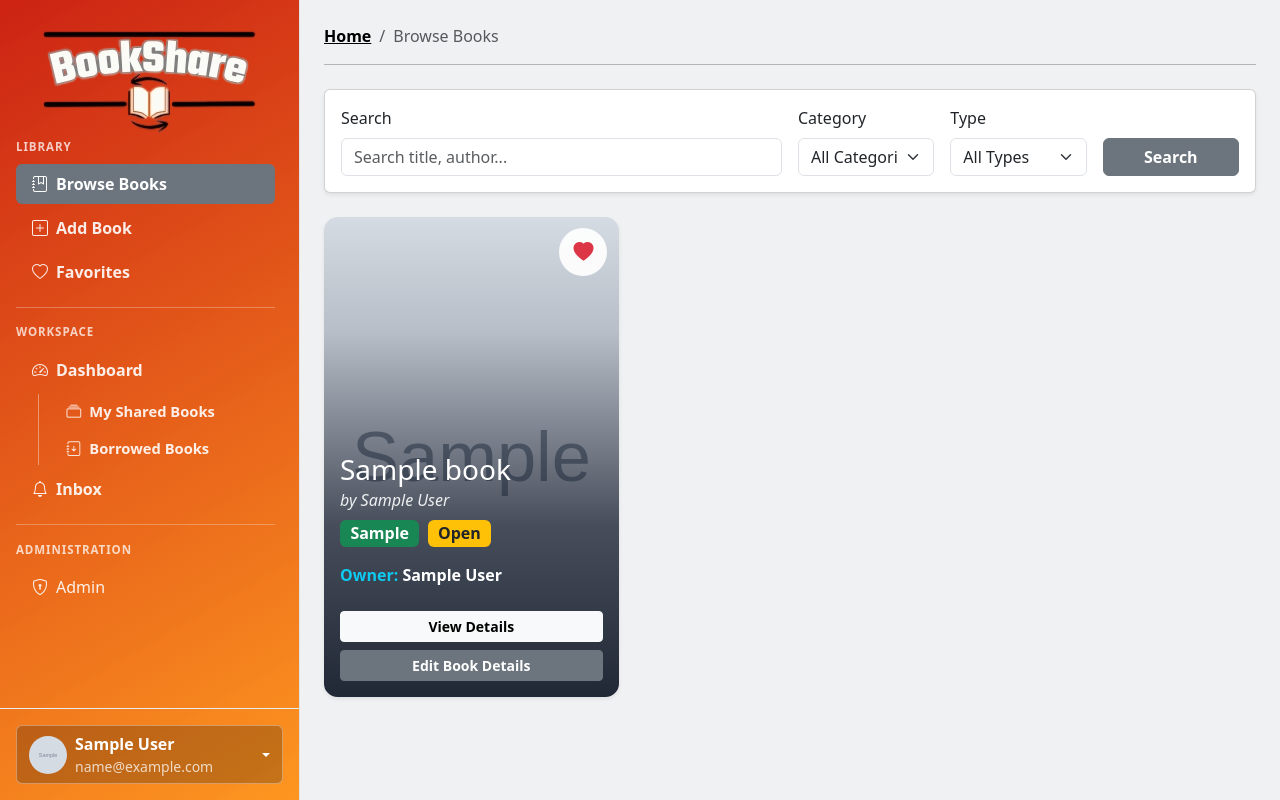
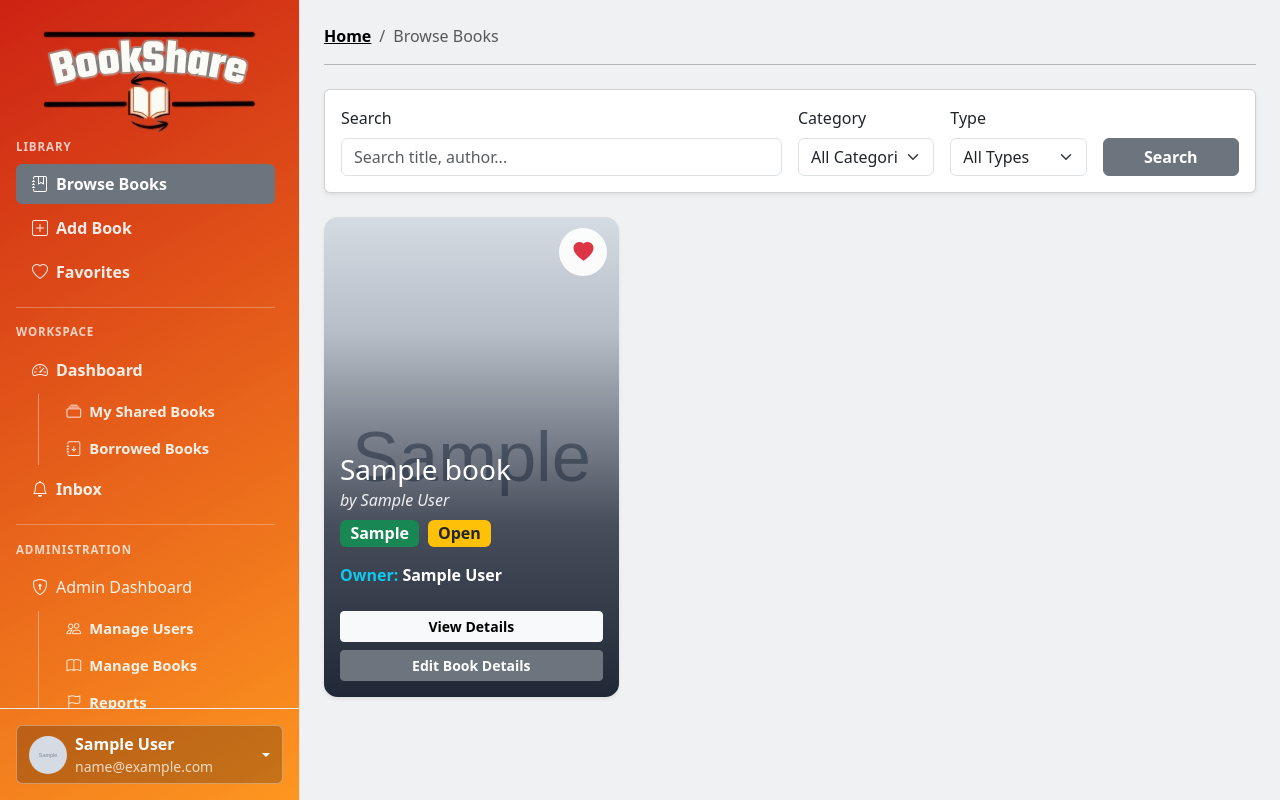
Before and after one commit to TalalAhmad-dev/Book-Sharing-Platform, a Flask app: page /books/ in a window 1280 px wide. Run offline with Flask 3, Linux system fonts and the light colour scheme; a user stored in the database is signed in; tables that the repository leaves empty hold one stand-in row (values such as "Sample post"); grey boxes marked "Sample" are stand-in pictures.

Commit message:
Remove back-redirect helper; use explicit redirects
 Refine the admin sidebar by adding sub-navigation links (users, books, reports), improving active-state checks and label clarity for better navigation.

```diff
--- a/routes/books.py
+++ b/routes/books.py
@@ -9,9 +9,6 @@ import os
 from werkzeug.utils import secure_filename
 
 books_bp = Blueprint('books', __name__)
-
-def _redirect_back_or(endpoint, **values):
-    return redirect(request.referrer or url_for(endpoint, **values))
 
 @books_bp.route('/')
 @login_required
@@ -90,7 +87,7 @@ def detail(book_id):
     except Exception as e:
         current_app.logger.exception(f'Error loading book detail for ID {book_id}: {e}')
         flash('An error occurred while loading book details.', 'danger')
-        return _redirect_back_or('books.catalog')
+        return redirect(url_for('books.catalog'))
 
 @books_bp.route('/add', methods=['GET', 'POST'])
 @login_required
@@ -106,7 +103,7 @@ def add():
 
             if not title or not author or not category or not book_type:
                 flash('Please provide the required fields', 'danger')
-                return _redirect_back_or('books.add')
+                return redirect(url_for('books.add'))
 
             new_book = Book()
             new_book.title = escape(title)
@@ -131,7 +128,7 @@ def add():
                     filename = secure_filename(file.filename)
                     if not filename.lower().endswith(('.pdf', '.epub', '.txt')):
                         flash('Invalid file type. Only PDF, EPUB, and TXT files are allowed.', 'danger')
-                        return _redirect_back_or('books.add')
+                        return redirect(url_for('books.add'))
                     upload_dir = os.path.join(current_app.config['UPLOAD_FOLDER'], 'books', str(current_user.id))
                     os.makedirs(upload_dir, exist_ok=True)
                     file_path = os.path.join('books', str(current_user.id), filename)
@@ -139,20 +136,20 @@ def add():
                     new_book.file_path = file_path
                 elif not new_book.file_path:
                     flash('Please upload a file for digital books.', 'danger')
-                    return _redirect_back_or('books.add')
+                    return redirect(url_for('books.add'))
 
             elif book_type == 'physical':
                 condition = request.form.get('condition')
                 if not condition or not condition.strip():
                     flash('Please select a condition for physical books.', 'danger')
-                    return _redirect_back_or('books.add')
+                    return redirect(url_for('books.add'))
 
                 new_book.condition = escape(condition)
                 new_book.location_notes = escape(location_notes)
 
             else:
                 flash('Invalid book type. Please select a valid type.', 'danger')
-                return _redirect_back_or('books.add')
+                return redirect(url_for('books.add'))
 
             db.session.add(new_book)
             db.session.commit()
@@ -177,7 +174,7 @@ def add():
 
             current_app.logger.exception(f'Error adding book: {e}')
             flash('An error occurred while adding the book.', 'danger')
-            return _redirect_back_or('books.add')
+            return redirect(url_for('books.add'))
 
     return render_template('books/add.html')
 
@@ -227,7 +224,7 @@ def edit(book_id):
 
         current_app.logger.exception(f'Error editing book {book_id}: {e}')
         flash('An error occurred while updating the book.', 'danger')
-        return _redirect_back_or('books.catalog')
+        return redirect(url_for('books.catalog'))
 
 @books_bp.route('/<int:book_id>/delete', methods=['POST'])
 @login_required
@@ -243,7 +240,7 @@ def delete(book_id):
 
         if book.deleted_at is not None:
             flash('Book is already deleted.', 'info')
-            return _redirect_back_or(fallback_endpoint)
+            return redirect(url_for(fallback_endpoint))
 
         if current_user.role == 'admin' and book.owner_id != current_user.id:
             notification = queue_notification(
@@ -266,7 +263,7 @@ def delete(book_id):
         current_app.logger.exception(f'Error deleting book {book_id}: {e}')
         flash('An error occurred while deleting the book.', 'danger')
 
-    return _redirect_back_or(fallback_endpoint)
+    return redirect(url_for(fallback_endpoint))
 
 @books_bp.route('/<int:book_id>/download')
 @login_required
@@ -279,7 +276,7 @@ def download(book_id):
 
         if book.book_type != 'digital':
             flash('This book is not available for digital download.', 'danger')
-            return _redirect_back_or('books.detail', book_id=book_id)
+            return redirect(url_for('books.detail', book_id=book_id))
 
         borrow_req = BorrowRequest.query.filter_by(
             book_id=book_id,
@@ -288,7 +285,7 @@ def download(book_id):
 
         if not borrow_req and book.owner_id != current_user.id and current_user.role != 'admin':
             flash('You do not have permission to download this book.', 'danger')
-            return _redirect_back_or('dashboard.borrowed')
+            return redirect(url_for('dashboard.borrowed'))
 
         directory = os.path.join(current_app.config['UPLOAD_FOLDER'], os.path.dirname(book.file_path))
         filename = os.path.basename(book.file_path)
@@ -298,4 +295,4 @@ def download(book_id):
     except Exception as e:
         current_app.logger.exception(f'Error downloading book {book_id}: {e}')
         flash('An error occurred while trying to download the book.', 'danger')
-        return _redirect_back_or('dashboard.borrowed')
+        return redirect(url_for('dashboard.borrowed'))
--- a/templates/base/protected.html
+++ b/templates/base/protected.html
@@ -71,10 +71,30 @@ else '' %}
         <p class="sidebar-group-title">Administration</p>
         <ul class="nav nav-pills flex-column gap-1">
             <li class="nav-item">
-                <a class="sidebar-link nav-link {% if endpoint.startswith('admin.') %}active{% endif %}"
+                <a class="sidebar-link nav-link {% if endpoint == 'admin.dashboard' %}active{% endif %}"
                     href="{{ url_for('admin.dashboard') }}">
-                    <i class="bi bi-shield-lock me-2"></i>Admin
+                    <i class="bi bi-shield-lock me-2"></i>Admin Dashboard
                 </a>
+                <ul class="nav flex-column sidebar-subnav">
+                    <li class="nav-item">
+                        <a class="sidebar-sub-link fw-semibold nav-link {% if endpoint == 'admin.users' %}active{% endif %}"
+                            href="{{ url_for('admin.users') }}">
+                            <i class="bi bi-people me-2"></i>Manage Users
+                        </a>
+                    </li>
+                    <li class="nav-item">
+                        <a class="sidebar-sub-link fw-semibold nav-link {% if endpoint == 'admin.books' %}active{% endif %}"
+                            href="{{ url_for('admin.books') }}">
+                            <i class="bi bi-book me-2"></i>Manage Books
+                        </a>
+                    </li>
+                    <li class="nav-item">
+                        <a class="sidebar-sub-link fw-semibold nav-link {% if endpoint == 'admin.reports' %}active{% endif %}"
+                            href="{{ url_for('admin.reports') }}">
+                            <i class="bi bi-flag me-2"></i>Reports
+                        </a>
+                    </li>
+                </ul>
             </li>
         </ul>
     </div>
```
Also changed, not shown: routes/admin.py (+10 -13 lines), routes/borrow.py (+24 -27 lines), routes/inbox.py (+5 -9 lines).
